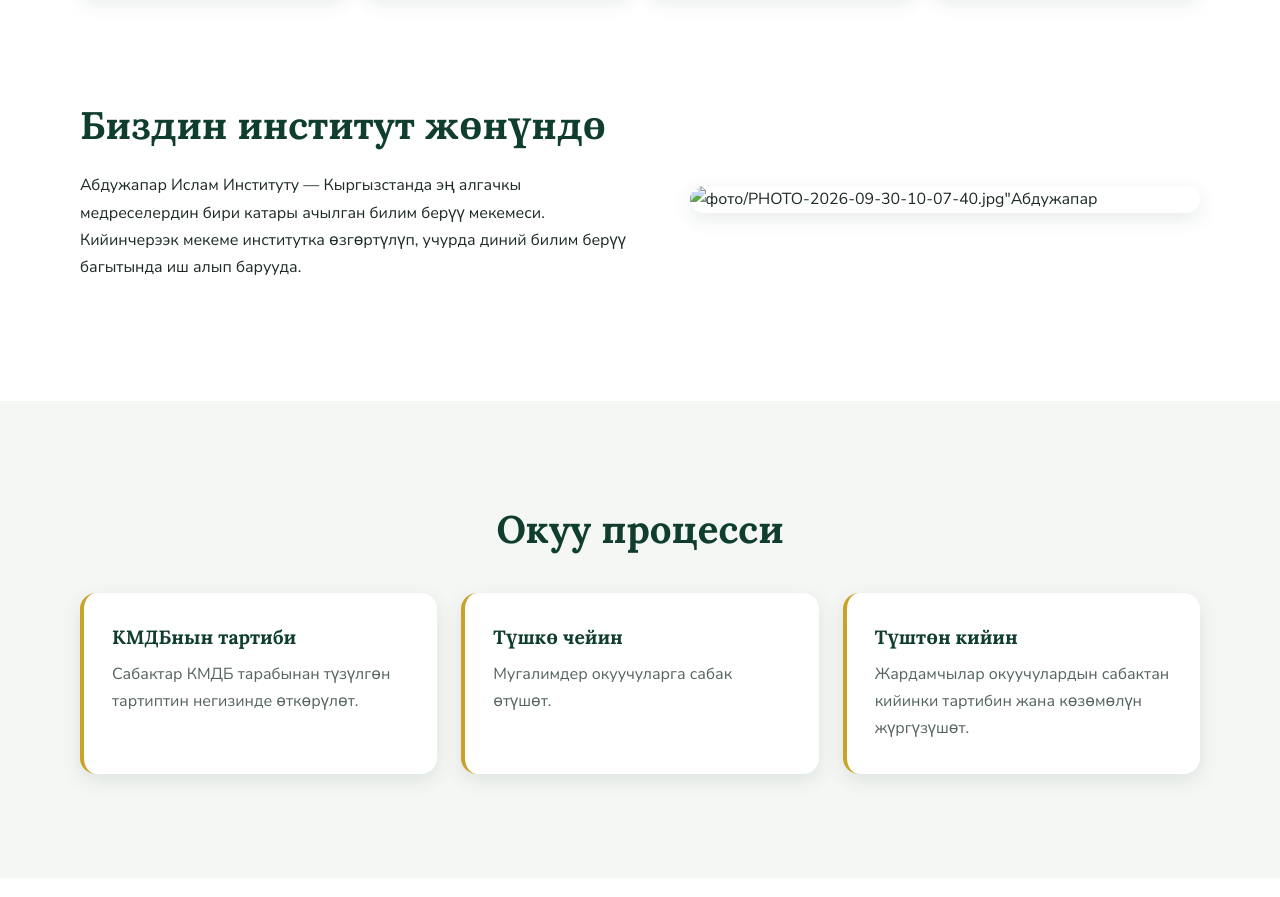
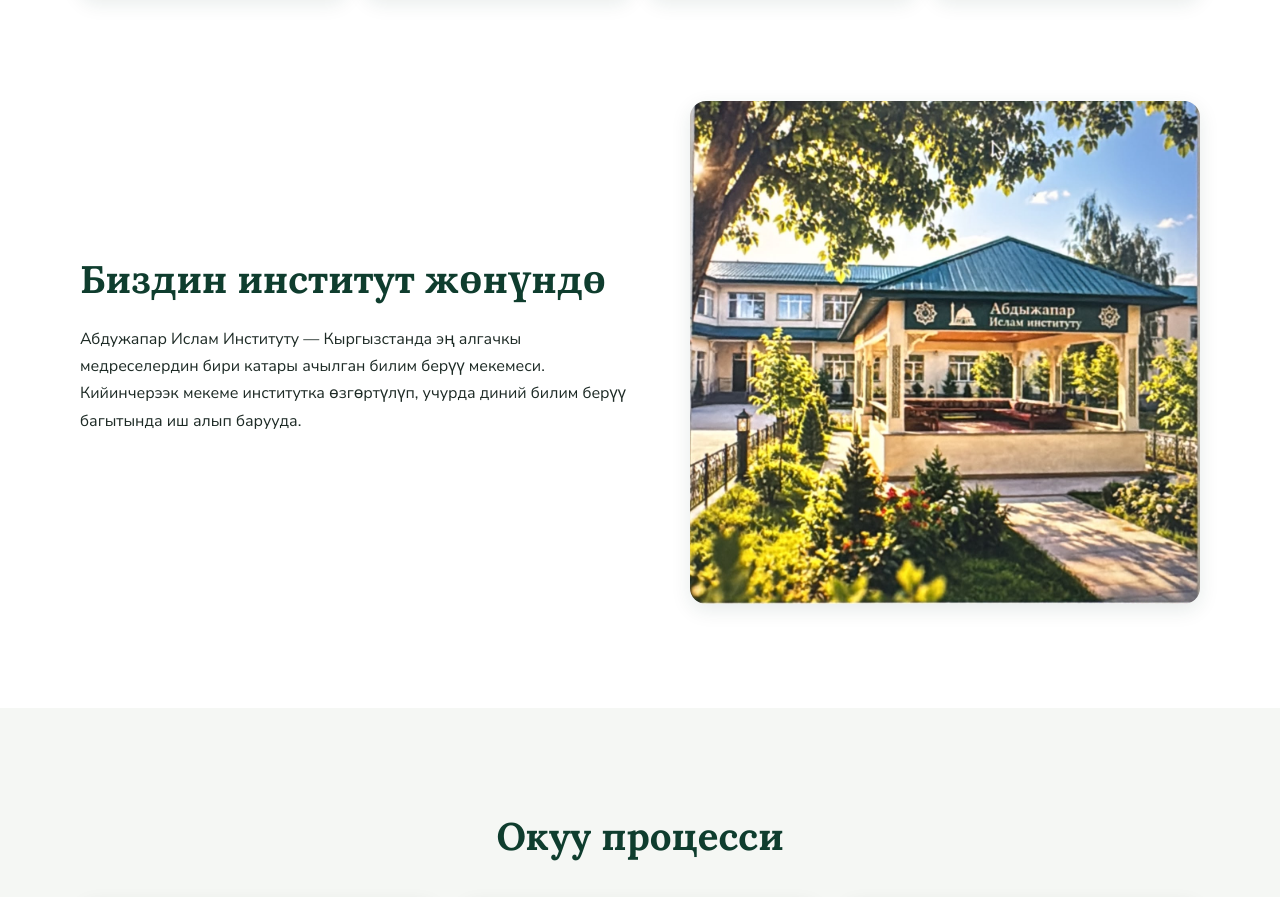
Before and after one commit to khaziretgulmirzaev-oss/khaziret, a plain HTML site: page index.html in a window 1280 px wide. Shown: the part 808-1705 px from the top of the page. Drawn offline with Linux system fonts and the light colour scheme.

Commit message:
first commit

```diff
--- a/index.html
+++ b/index.html
@@ -66,7 +66,7 @@
       <p>Абдужапар Ислам Институту — Кыргызстанда эң алгачкы медреселердин бири катары ачылган билим берүү мекемеси. Кийинчерээк мекеме институтка өзгөртүлүп, учурда диний билим берүү багытында иш алып барууда.</p>
     </div>
     <figure class="photo">
-      <img src= фото  alt=фото/PHOTO-2026-09-30-10-07-40.jpg"Абдужапар Ислам Институтунун имараты (сүрөт үчүн орун)"
+      <img src= "фото/PHOTO-2026-09-30-10-07-40.jpg"     alt="Абдужапар Ислам Институтунун имараты (сүрөт үчүн орун)"
     </figure>
   </div>
 </section>
```
